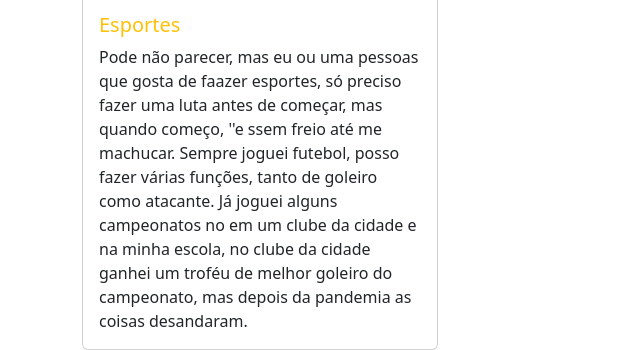
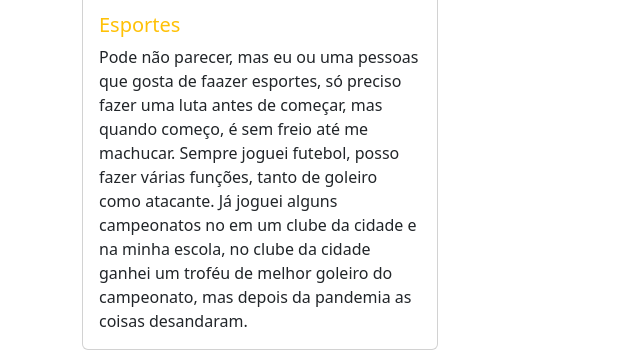
Before and after one commit to lorenzo-psrv/site_sobre_lrnz, a plain HTML site: page index.html in a window 1280 px wide. Shown: the part 1410-1760 px from the top of the page, 0-640 px from the left. Drawn offline with Linux system fonts and the light colour scheme.

Commit message:
Fix typo in sports description paragraph

```diff
--- a/index.html
+++ b/index.html
@@ -111,7 +111,7 @@
               <img src="img/4.jpg" class="card-img-top" alt="...">
               <div class="card-body">
                 <h5 class="card-title text-warning">Esportes</h5>
-                <p class="card-text">Pode não parecer, mas eu ou uma pessoas que gosta de faazer esportes, só preciso fazer uma luta antes de começar, mas quando começo, ''e ssem freio até me machucar. Sempre joguei futebol, posso fazer várias funções, tanto de goleiro como atacante. Já joguei alguns campeonatos no em um clube da cidade e na minha escola, no clube da cidade ganhei um troféu de melhor goleiro do campeonato, mas depois da pandemia as coisas desandaram.</p>
+                <p class="card-text">Pode não parecer, mas eu ou uma pessoas que gosta de faazer esportes, só preciso fazer uma luta antes de começar, mas quando começo, é sem freio até me machucar. Sempre joguei futebol, posso fazer várias funções, tanto de goleiro como atacante. Já joguei alguns campeonatos no em um clube da cidade e na minha escola, no clube da cidade ganhei um troféu de melhor goleiro do campeonato, mas depois da pandemia as coisas desandaram.</p>
               </div>
             </div>
           </div>
```
